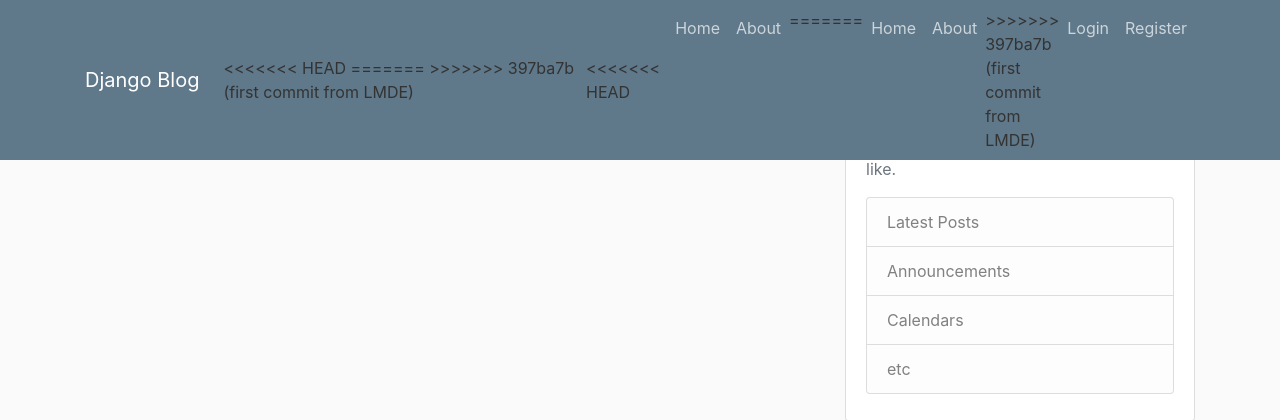
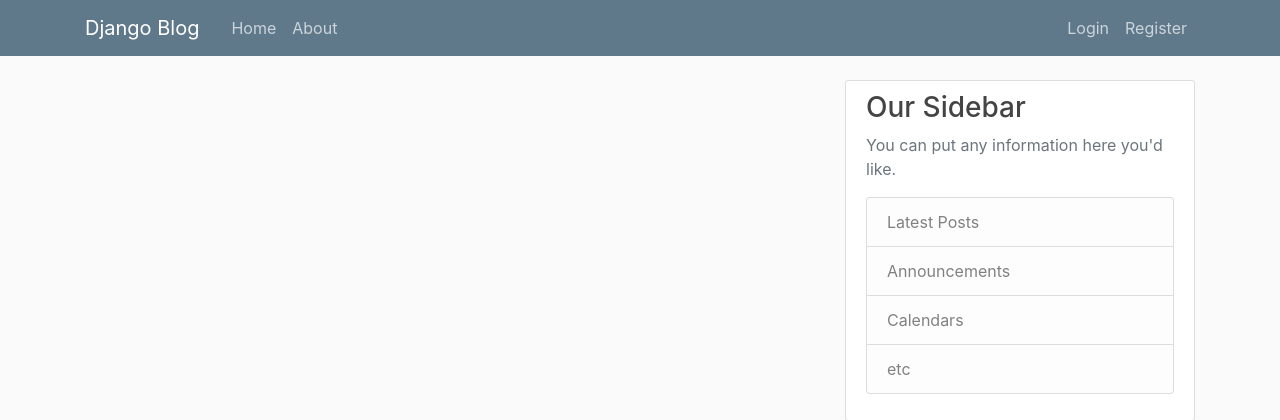
Before and after one commit to xpsylon/ProjectThree, a Django app: page /base/ in a window 1280 px wide. Shown: the top 420 px of the page. Run offline with Django 4.2, Linux system fonts and the light colour scheme; some libraries are stand-ins or nearby versions.

Commit message:
limpie kilombo

```diff
--- a/blog/templates/blog/base.html
+++ b/blog/templates/blog/base.html
@@ -21,25 +21,14 @@
         <nav class="navbar navbar-expand-md navbar-dark bg-steel fixed-top">
             <div class="container">
                 <a class="navbar-brand mr-4" href="{% url 'casa-blog' %}">Django Blog</a>
-<<<<<<< HEAD
                 <!-- todo lo que lleva toggler es para el resizing para pantallas de moviles -->
-=======
-                <!--////////////////todo lo que lleva toggler es para el resizing para pantallas de moviles //////////////////////-->
->>>>>>> 397ba7b (first commit from LMDE)
                 <button class="navbar-toggler" type="button" data-toggle="collapse" data-target="#navbarToggle" aria-controls="navbarToggle" aria-expanded="false" aria-label="Toggle navigation">
                 <span class="navbar-toggler-icon"></span>
                 </button>
                 <div class="collapse navbar-collapse" id="navbarToggle">
-<<<<<<< HEAD
                     <div class="navbar-nav mr-auto">
                     <a class="nav-item nav-link" href="{% url 'casa-blog' %}">Home</a>
                     <a class="nav-item nav-link" href="{% url 'sobre-el-blog' %}">About</a>
-=======
-                <!-- ////////////////////////////////////////////////////////////////////////////////////////////// -->
-                    <div class="navbar-nav mr-auto">
-                        <a class="nav-item nav-link" href="{% url 'casa-blog' %}">Home</a>
-                        <a class="nav-item nav-link" href="{% url 'sobre-el-blog' %}">About</a>
->>>>>>> 397ba7b (first commit from LMDE)
                     </div>
                     <!-- Navbar Right Side -->
                     <div class="navbar-nav">
```
